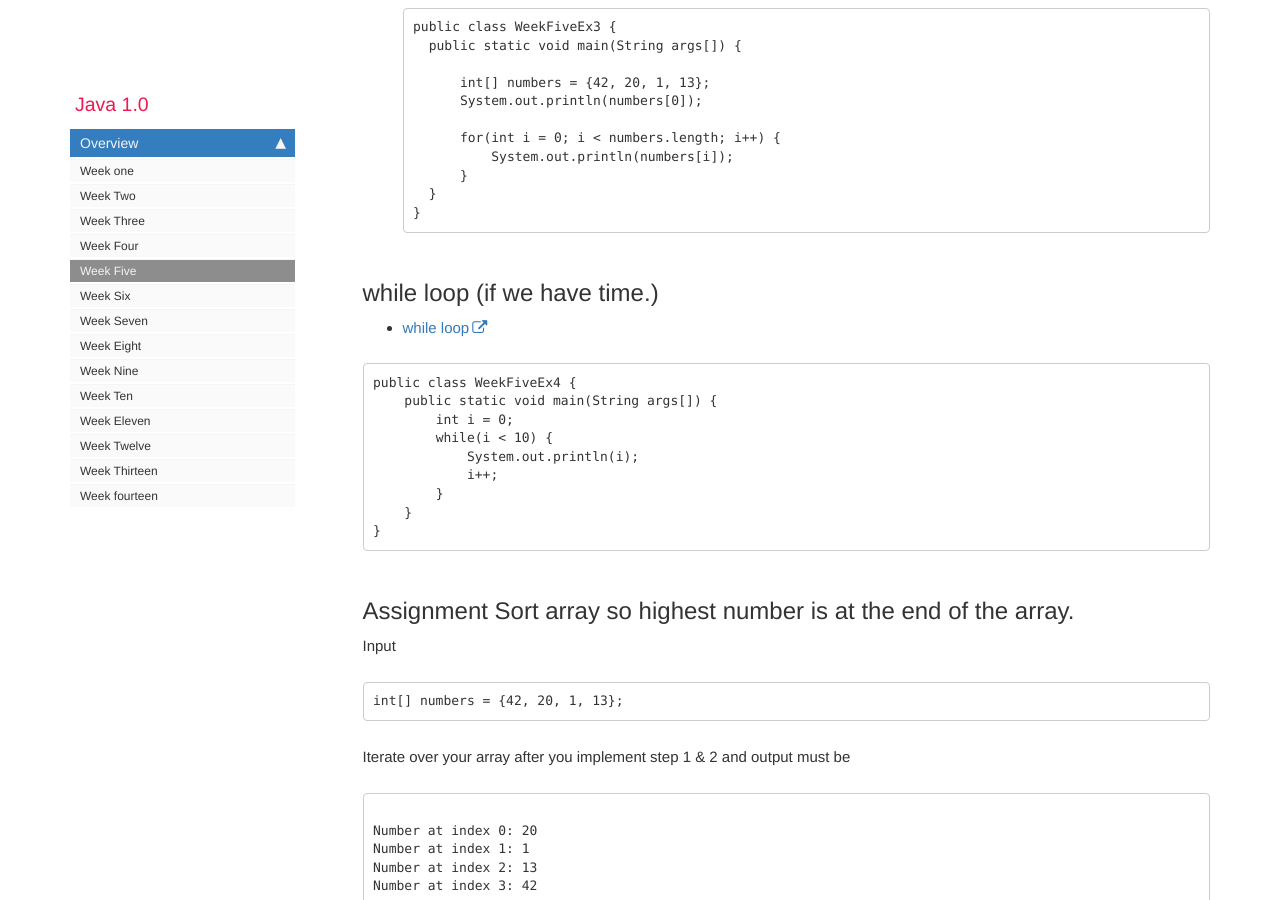
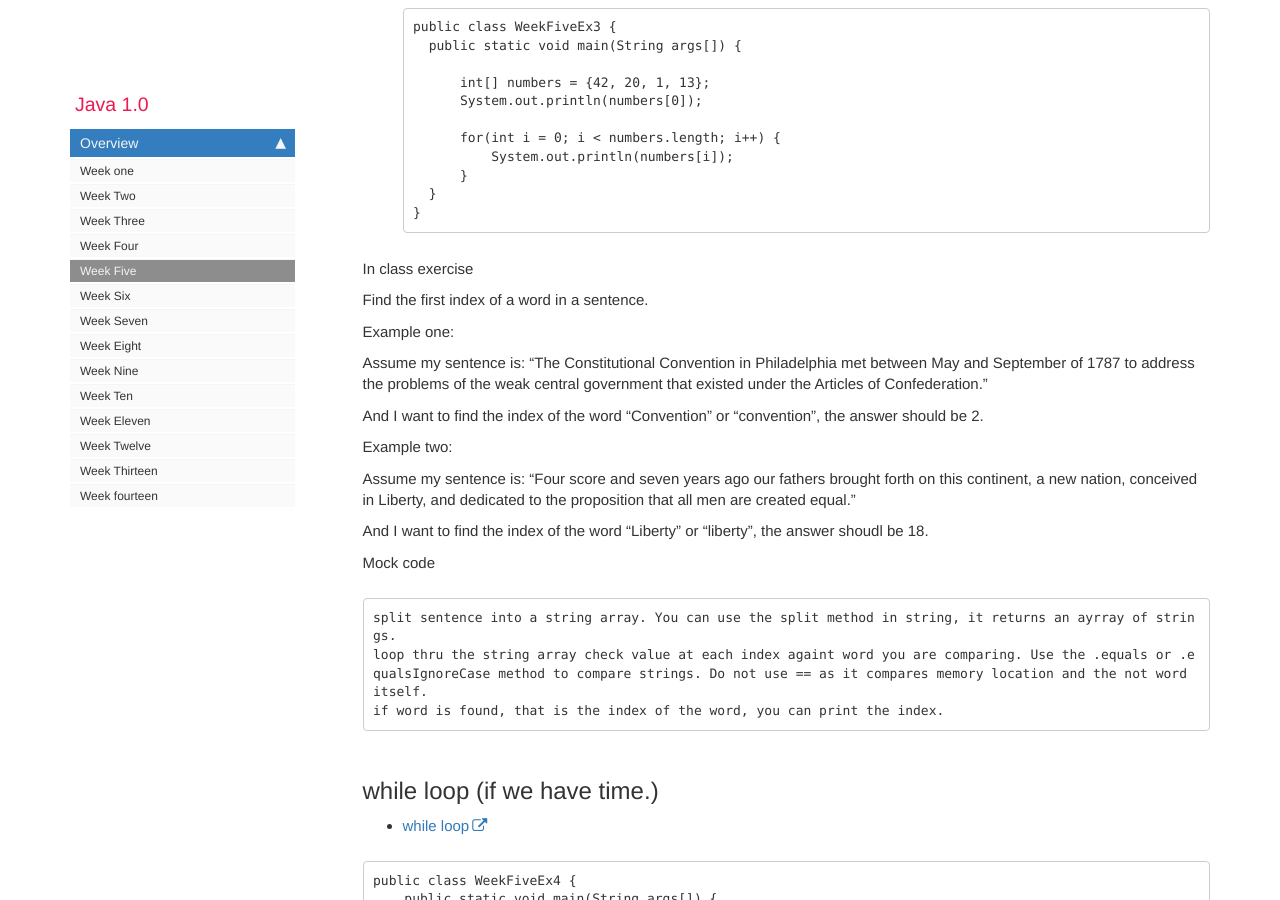
Before and after one commit to rambethina/java, a Jekyll site: the page built from pages/mydoc/mydoc_week_five.md, in a window 1280 px wide and 900 px high, scrolled down 3159 px. Built offline with Jekyll 4.4.1, drawn with Linux system fonts in a browser that asks for light colours; comment, search, counter and statistics services are not loaded.

Commit message:
week 5 changes

````diff
--- a/pages/mydoc/mydoc_week_five.md
+++ b/pages/mydoc/mydoc_week_five.md
@@ -145,6 +145,29 @@ public class WeekFiveEx3 {
 }
 ```
 
+In class exercise
+
+Find the first index of a word in a sentence.
+
+Example one:
+
+Assume my sentence is: "The Constitutional Convention in Philadelphia met between May and September of 1787 to address the problems of the weak central government that existed under the Articles of Confederation."
+
+And I want to find the index of the word "Convention" or "convention", the answer should be 2.
+
+Example two:
+
+Assume my sentence is: "Four score and seven years ago our fathers brought forth on this continent, a new nation, conceived in Liberty, and dedicated to the proposition that all men are created equal."
+
+And I want to find the index of the word "Liberty" or "liberty", the answer shoudl be 18.
+
+Mock code
+```
+split sentence into a string array. You can use the split method in string, it returns an ayrray of strings.
+loop thru the string array check value at each index againt word you are comparing. Use the .equals or .equalsIgnoreCase method to compare strings. Do not use == as it compares memory location and the not word itself.
+if word is found, that is the index of the word, you can print the index.
+```
+
 ## while loop (if we have time.)
 * [while loop](https://www.w3schools.com/java/java_while_loop.asp)
 
````
